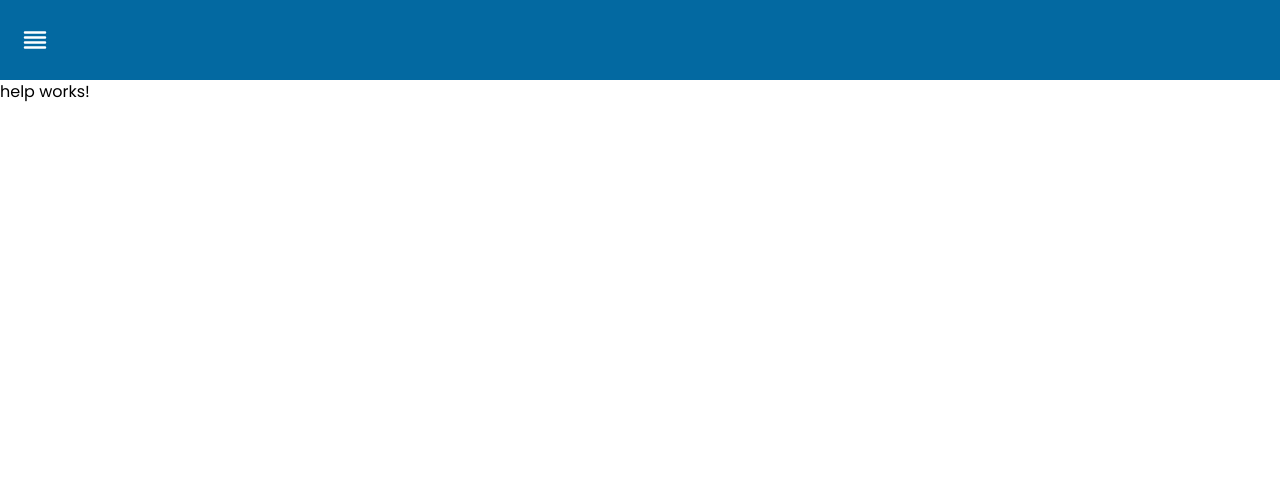
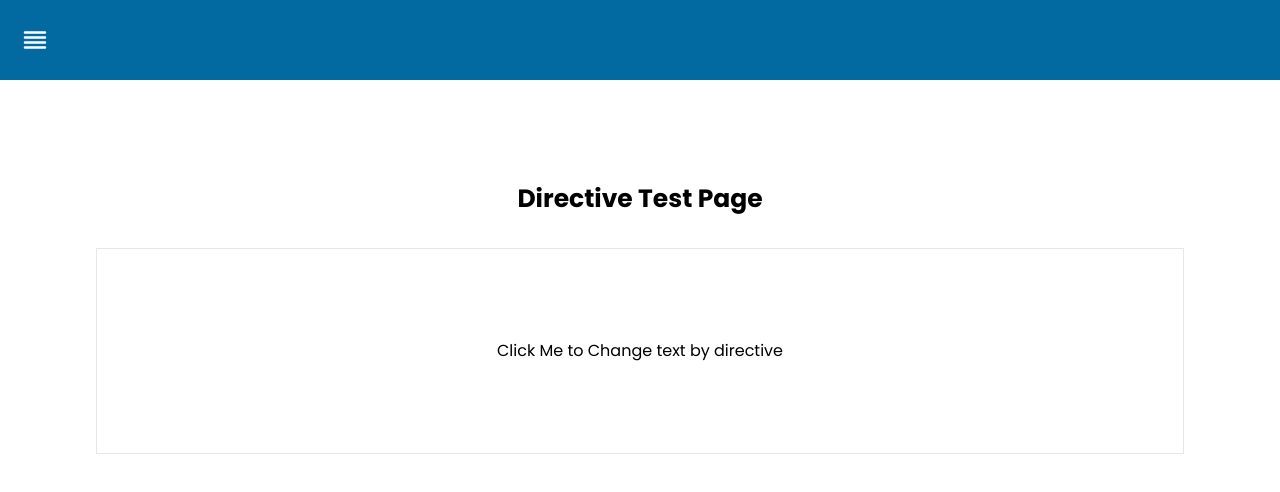
Before and after one commit to jsreputation/PerxTech-AngularTest, an Angular app: page /help in a window 1280 px wide. Shown: the top 492 px of the page. Built offline with nearby package versions, Linux system fonts and the light colour scheme.

Commit message:
feat: implement basic directive test page

```diff
--- a/src/app/pages/help/help.component.html
+++ b/src/app/pages/help/help.component.html
@@ -1 +1,8 @@
-<p>help works!</p>
+<div class="container py-100">
+  <div class="text-center">
+    <h1 class="text-25 font-bold mb-30">Directive Test Page</h1>
+    <div class="p-50 border">
+      <div class="my-40 cursor-pointer" appChangeText>Click Me to Change text by directive</div>
+    </div>
+  </div>
+</div>
--- /dev/null
+++ b/src/app/shared/change-text.directive.ts
@@ -0,0 +1,15 @@
+import { Directive, ElementRef, HostListener } from '@angular/core';
+
+@Directive({
+  selector: '[appChangeText]',
+})
+export class ChangeTextDirective {
+  clicked = 0;
+
+  constructor(private el: ElementRef) {}
+
+  @HostListener('click', ['$event']) onClick($event: any) {
+    this.clicked += 1;
+    this.el.nativeElement.innerText = `You changed my text to something different! Clicked ${this.clicked} times`;
+  }
+}
```
Also changed, not shown: src/app/pages/help/help.module.ts (+4 -9 lines), src/app/shared/shared.module.ts (added, +10 -0 lines), 1 other file (tests, documents, lock files or other folders).
